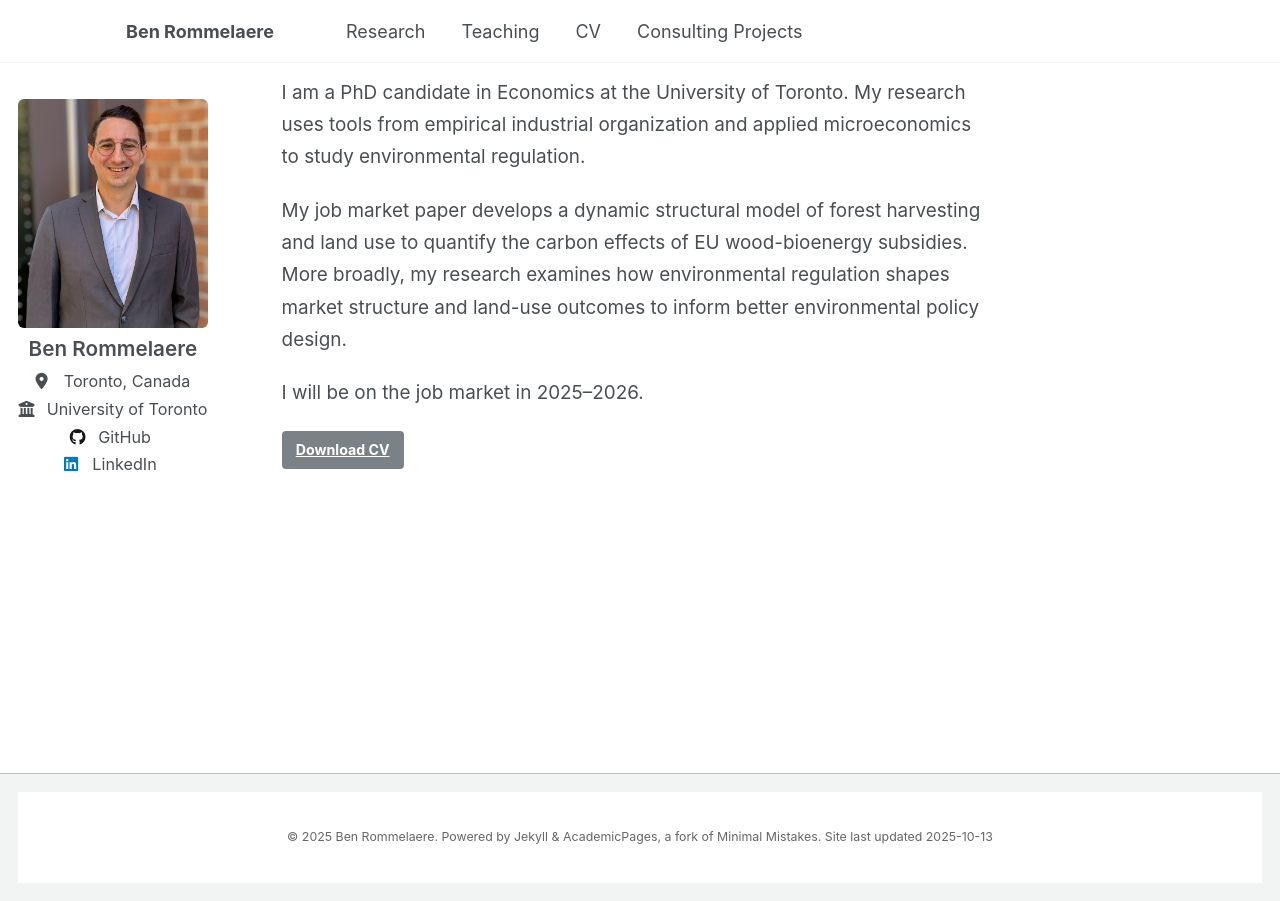
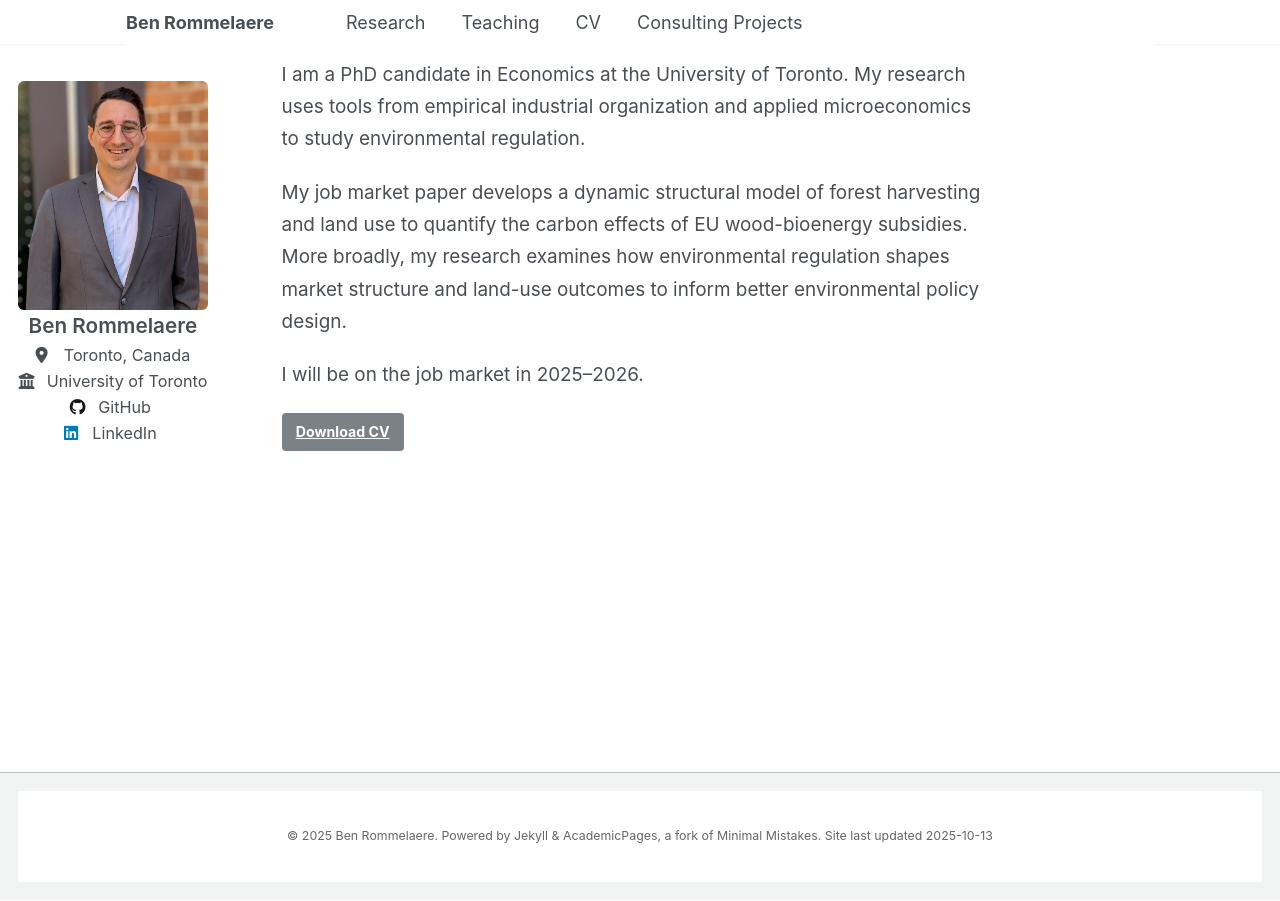
Before and after one commit to brommelaere/brommelaere.github.io, a Jekyll site: the page built from _pages/about.md, in a window 1280 px wide. Built offline with Jekyll 4.4.1, drawn with Linux system fonts in a browser that asks for light colours.

Commit message:
Update _custom.scss

```diff
--- a/_sass/_custom.scss
+++ b/_sass/_custom.scss
@@ -2,26 +2,43 @@
    CUSTOM OVERRIDES FOR ACADEMICPAGES - CLEAN ALIGNED LAYOUT
    ========================================================================== */
 
-/* Navigation - spread out to match content width */
-.greedy-nav {
+/* Navigation - align with content */
+.masthead {
+  @media screen and (min-width: 64em) {
+    padding-left: 0 !important;
+    padding-right: 0 !important;
+  }
+}
+
+.masthead__inner-wrap {
   @media screen and (min-width: 64em) {
     max-width: 1100px !important;
     margin: 0 auto !important;
-    padding-left: 2rem !important;
-    padding-right: 2rem !important;
+    padding: 0 2rem !important;
   }
 }
 
-.greedy-nav__toggle {
+.greedy-nav {
   @media screen and (min-width: 64em) {
-    display: none !important;
+    padding-left: 0 !important;
+    padding-right: 0 !important;
   }
 }
 
-/* Align tops of sidebar and content - REMOVE ALL TOP SPACING */
+.greedy-nav .visible-links {
+  @media screen and (min-width: 64em) {
+    padding-left: 0 !important;
+  }
+}
+
+/* CRITICAL: Force exact vertical alignment */
 #main {
   margin-top: 0 !important;
   padding-top: 0 !important;
+
+  @media screen and (min-width: 64em) {
+    align-items: start !important;
+  }
 }
 
 .sidebar {
@@ -31,13 +48,24 @@
 
   @media screen and (min-width: 64em) {
     padding-top: 0 !important;
+    margin-top: 0 !important;
   }
 }
 
-/* Avatar/Image - NO top margin */
+.page {
+  margin-top: 0 !important;
+  padding-top: 0 !important;
+
+  @media screen and (min-width: 64em) {
+    margin-top: 0 !important;
+    padding-top: 0 !important;
+  }
+}
+
+/* Avatar/Image - starts at exact top */
 .author__avatar {
   margin-top: 0 !important;
-  margin-bottom: 0.5rem !important; /* Tighter spacing below image */
+  margin-bottom: 0.25rem !important; /* 50% tighter */
   padding-top: 0 !important;
 
   img {
@@ -46,6 +74,8 @@
     border-radius: 6px !important;
     border: none !important;
     padding: 0 !important;
+    margin: 0 !important;
+    display: block !important;
 
     @media screen and (min-width: 64em) {
       max-width: 200px !important;
@@ -53,7 +83,7 @@
   }
 }
 
-/* Author content - TIGHTER SPACING */
+/* Author content - 50% tighter spacing */
 .author__content {
   text-align: center !important;
   margin-top: 0 !important;
@@ -61,26 +91,28 @@
 
   @media screen and (min-width: 64em) {
     text-align: center !important;
+    margin-top: 0 !important;
   }
 }
 
 .author__name {
   font-size: 1.15rem !important;
   font-weight: 600 !important;
-  margin: 0 0 0.4rem 0 !important; /* Tighter */
+  margin: 0 0 0.2rem 0 !important; /* 50% tighter */
   line-height: 1.2 !important;
+  padding: 0 !important;
 }
 
-/* Tighter spacing for location/university */
+/* 50% tighter spacing for location/university */
 .sidebar p,
 .sidebar li {
-  margin-top: 0.2rem !important;
-  margin-bottom: 0.2rem !important;
+  margin-top: 0.1rem !important; /* 50% of 0.2 */
+  margin-bottom: 0.1rem !important;
 }
 
-/* Author links - MUCH TIGHTER */
+/* Author links - 50% tighter */
 .author__urls-wrapper {
-  margin-top: 0.4rem !important;
+  margin-top: 0.2rem !important; /* 50% of 0.4 */
 
   @media screen and (min-width: 64em) {
     display: block !important;
@@ -97,7 +129,7 @@
 
   li {
     text-align: center !important;
-    margin: 0.2rem 0 !important; /* Much tighter */
+    margin: 0.1rem 0 !important; /* 50% of 0.2 */
     font-size: 0.9rem !important;
   }
 
@@ -108,12 +140,7 @@
   }
 }
 
-/* Page content - NO TOP MARGIN, limited width */
-.page {
-  margin-top: 0 !important;
-  padding-top: 0 !important;
-}
-
+/* Page content - starts at exact top */
 .page__inner-wrap {
   margin-top: 0 !important;
   padding-top: 0 !important;
@@ -137,6 +164,7 @@
 
   p:first-child {
     margin-top: 0 !important;
+    padding-top: 0 !important;
   }
 }
 
```
